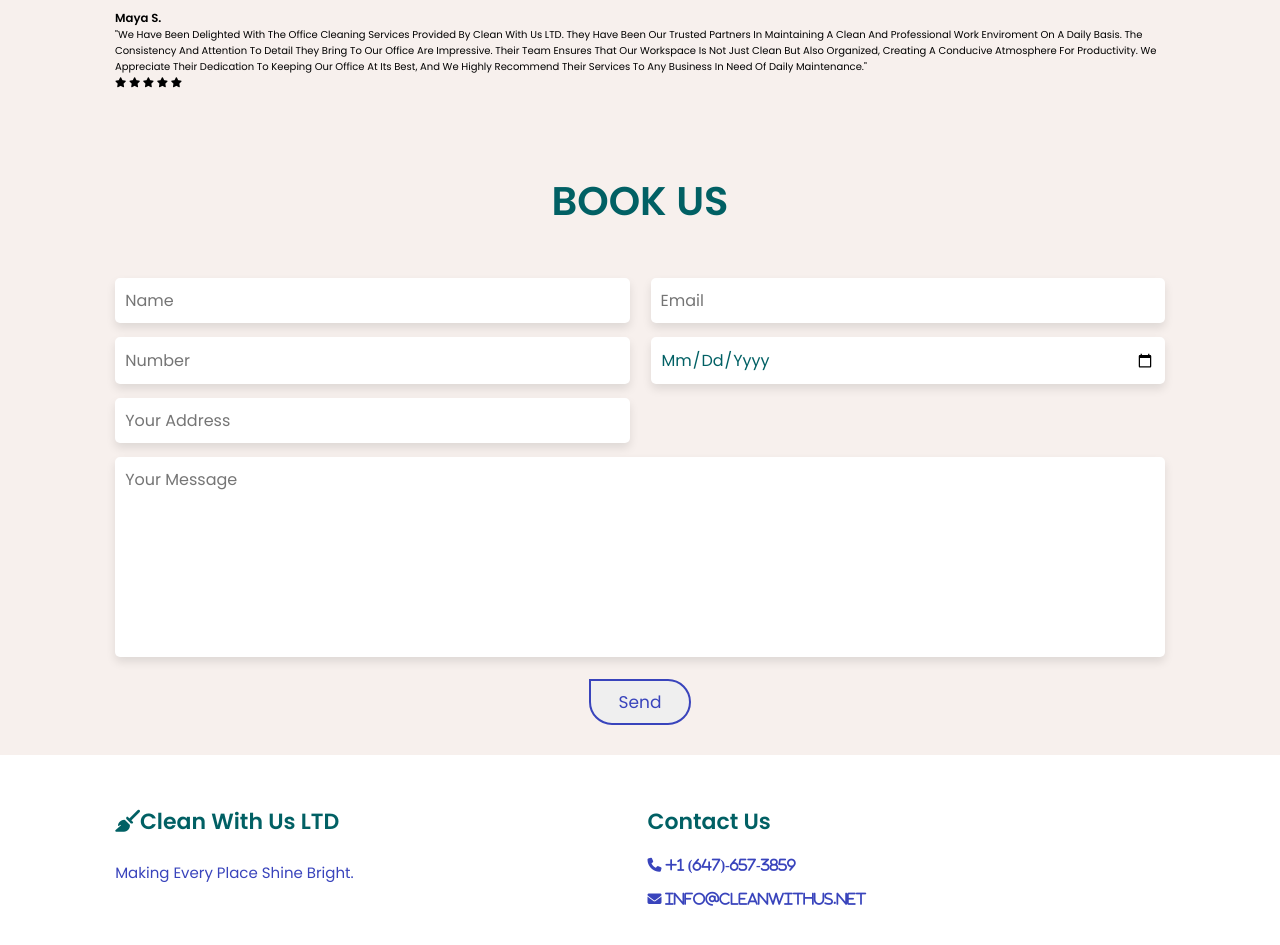
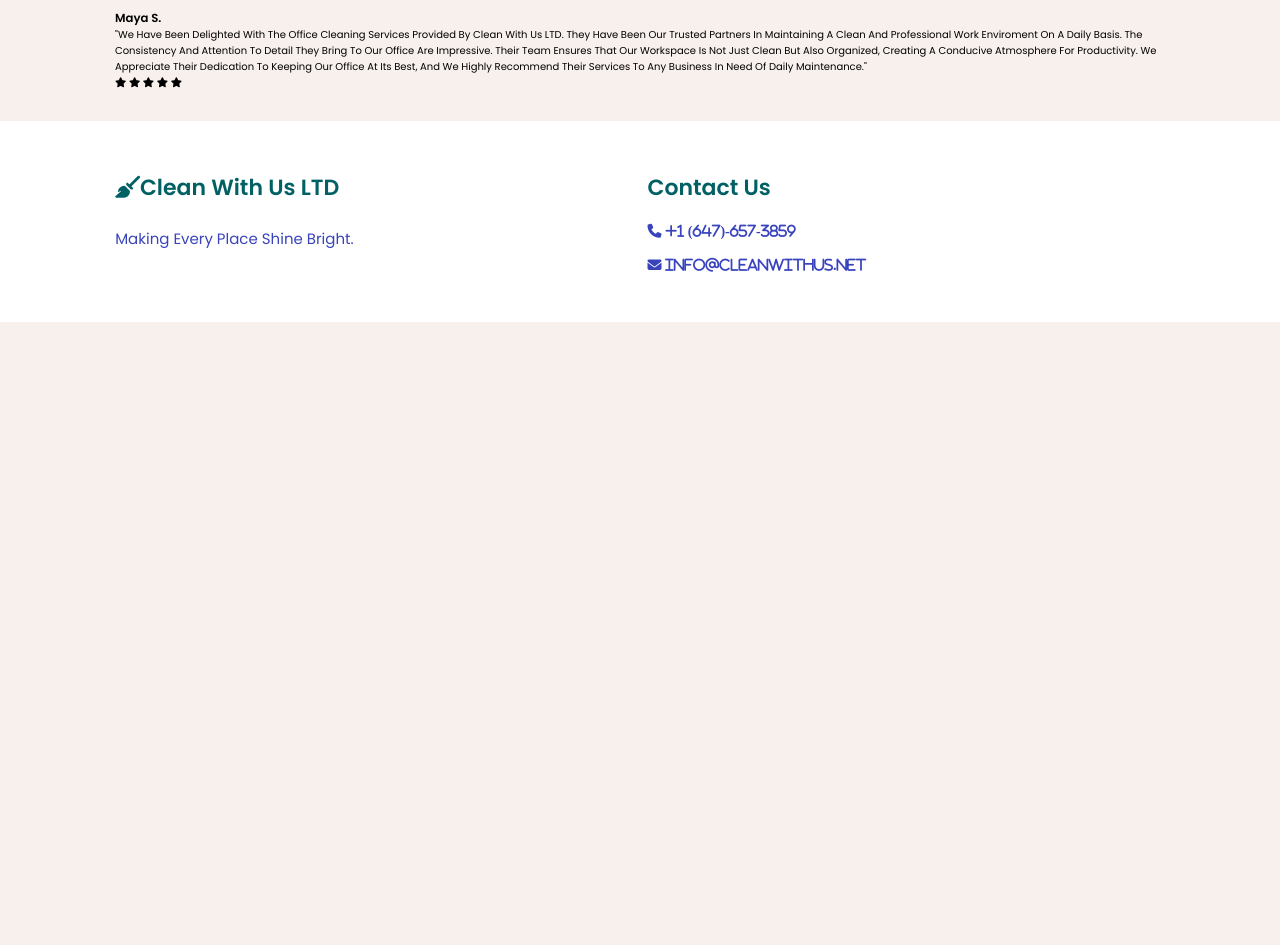
Before and after one commit to CleanWithUs/Cleanwithus, a plain HTML site: page index.html in a window 1280 px wide. Shown: the part 3140-4085 px from the top of the page. After the commit the page ends 3462 px from the top, so only its background shows below. Drawn offline with nearby package versions, Linux system fonts and the light colour scheme.

Commit message:
Update index.html

```diff
--- a/index.html
+++ b/index.html
@@ -134,30 +134,6 @@
 
    </section>
 
-                <section class="book" id="book">
-
-                  <h1 class="heading">Book us</h1>
-
-                  <form action="to:info@cleanwithus.net" method="POST">
-                    <div class="inputBox">
-                      <input type="text" placeholder="name">
-                      <input type="email" placeholder="email">
-                    </div>
-
-                    <div class="inputBox">
-                      <input type="text" placeholder="number">
-                      <input type="date" placeholder="YYYY-MM-DD">
-                    </div>
-
-                    <div class="inputBox">
-                      <input type="text" placeholder="your address">
-                    </div>
-
-                    <textarea name="" placeholder="your message" id="" cols="30" rows="10"></textarea>
-
-                    <button type="submit">Send</button>
-                  </form>
-                </section>
 
                 <section class="footer">
                   <div class="box-container">
```
